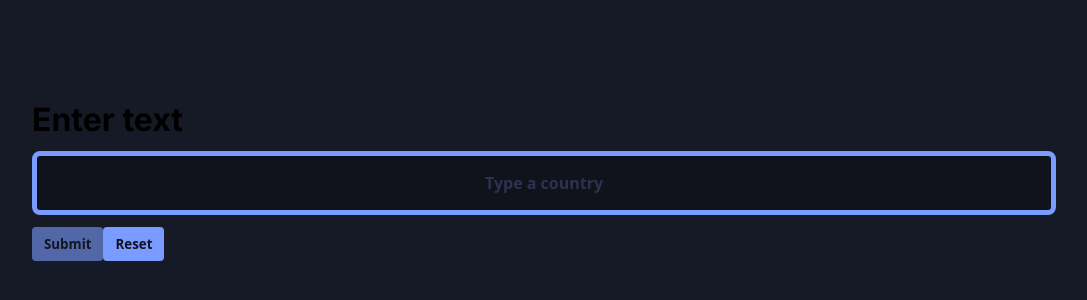
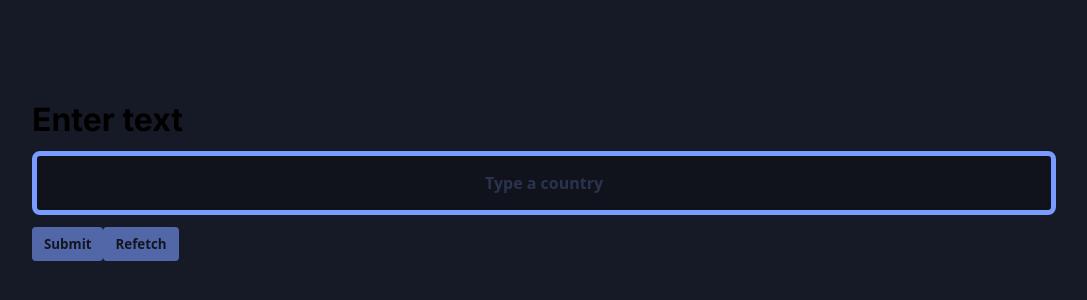
Before and after one commit to rosslibby/catch-and-release-assessment, a Next.js app: page / in a window 1280 px wide. Shown: the part 60-360 px from the top of the page, without its empty margins (96-1183 px from the left). Built offline with nearby package versions, Linux system fonts and the light colour scheme.

Commit message:
implement cache refetch; disable refetch button if cache is empty

```diff
--- a/src/app/page.tsx
+++ b/src/app/page.tsx
@@ -13,7 +13,7 @@ import { cacheCtx, useCache } from './cache'
 
 export default function Home() {
   const inputRef = useRef<HTMLInputElement>(null)
-  const { addCountry, hasCountry } = useCache()
+  const { addCountry, clear, hasCountry, isEmpty } = useCache()
   const { _: { setCountry } } = useContext(cacheCtx)
   const [value, setValue] = useState<string>('')
 
@@ -21,6 +21,7 @@ export default function Home() {
     const cached = await hasCountry(value)
 
     if (!cached) {
+      console.log('Fetching because it is not cached')
       const { data: { country } } = await (await fetch(`/api/country/${value}`)).json()
       addCountry(country)
       setCountry(country)
@@ -75,7 +76,12 @@ export default function Home() {
           id="submit"
           onClick={submit}
         >Submit</button>
-        <button id="reset" className={styles.button}>Reset</button>
+        <button
+          id="reset"
+          className={styles.button}
+          disabled={isEmpty}
+          onClick={clear}
+        >Refetch</button>
       </div>
     </main>
   )
```
